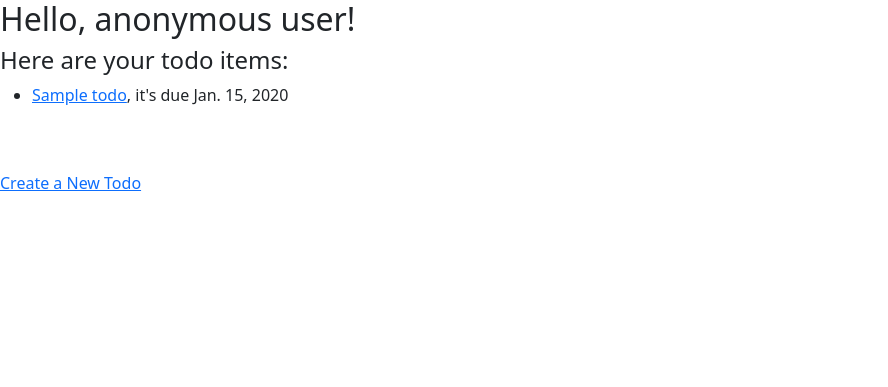
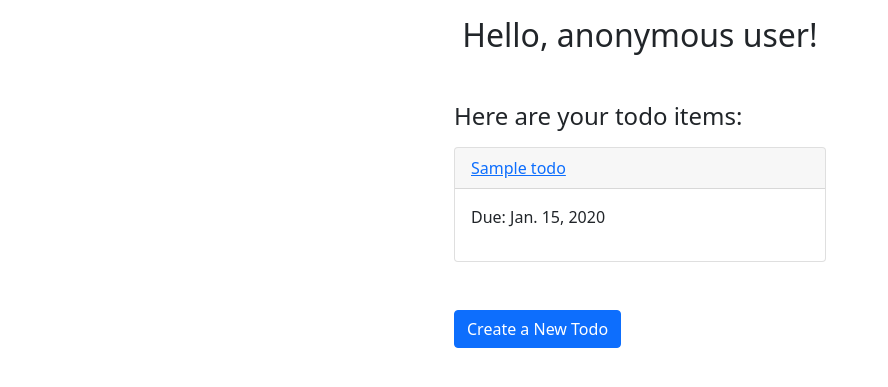
Before and after one commit to ticotheps/django-crash-course, a Django app: page / in a window 1280 px wide. Shown: the top 387 px of the page, without its empty margins (0-888 px from the left). Run offline with Django 3.2, Linux system fonts and the light colour scheme; tables that the repository leaves empty hold one stand-in row (values such as "Sample post").

Commit message:
style(templates): use bootstrap CDN to style different templates

```diff
--- a/templates/base.html
+++ b/templates/base.html
@@ -12,9 +12,10 @@
     >
 </head>
 <body>
-
-    {% block content %}
-    {% endblock content %}
+    <div class="container">
+        {% block content %}
+        {% endblock content %}
+    </div>
 
     <script
         src="https://cdn.jsdelivr.net/npm/bootstrap@5.0.2/dist/js/bootstrap.bundle.min.js"
--- a/todo/templates/todo/todo_create.html
+++ b/todo/templates/todo/todo_create.html
@@ -5,6 +5,6 @@
     <form method="POST">
         {% csrf_token %}
         {{ form.as_p }}
-        <button type="submit">Submit</button>
+        <button class="btn btn-primary" type="submit">Submit</button>
     </form>
 {% endblock %}
--- a/todo/templates/todo/todo_list.html
+++ b/todo/templates/todo/todo_list.html
@@ -1,19 +1,27 @@
 {% extends "base.html" %}
 
 {% block content %}
+    <h2 class="text-center mt-3 mb-5">
     {% if request.user.is_authenticated %}
-        <h2>Hi, {{ request.user.username }}!</h2>
+        Hi, {{ request.user.username }}!
     {% else %}
-        <h2>Hello, anonymous user!</h2>
+        Hello, anonymous user!
     {% endif %}
-
-    <h4>Here are your todo items:</h4>
-    <ul>
-    {% for todo in todo_list %}
-        <li><a href="/{{ todo.id }}">{{ todo.name }}</a>, it's due {{ todo.due_date }}</li>
-    {% endfor %}
-    </ul>
-    <br/>
-    <br/>
-    <a href="/create">Create a New Todo</a>
+    </h2>
+    <div class="col-4 offset-4">
+        <h4>Here are your todo items:</h4>
+        {% for todo in todo_list %}
+            <div class="card mt-3">
+                <div class="card-header">
+                    <a href="/{{ todo.id }}">{{ todo.name }}</a>
+                </div>
+                <div class="card-body">
+                    <p>Due: {{ todo.due_date }}</p>
+                </div>
+            </div>
+        {% endfor %}
+        <br/>
+        <br/>
+        <a class="btn btn-primary" href="/create">Create a New Todo</a>
+    </div>
 {% endblock %}
```
